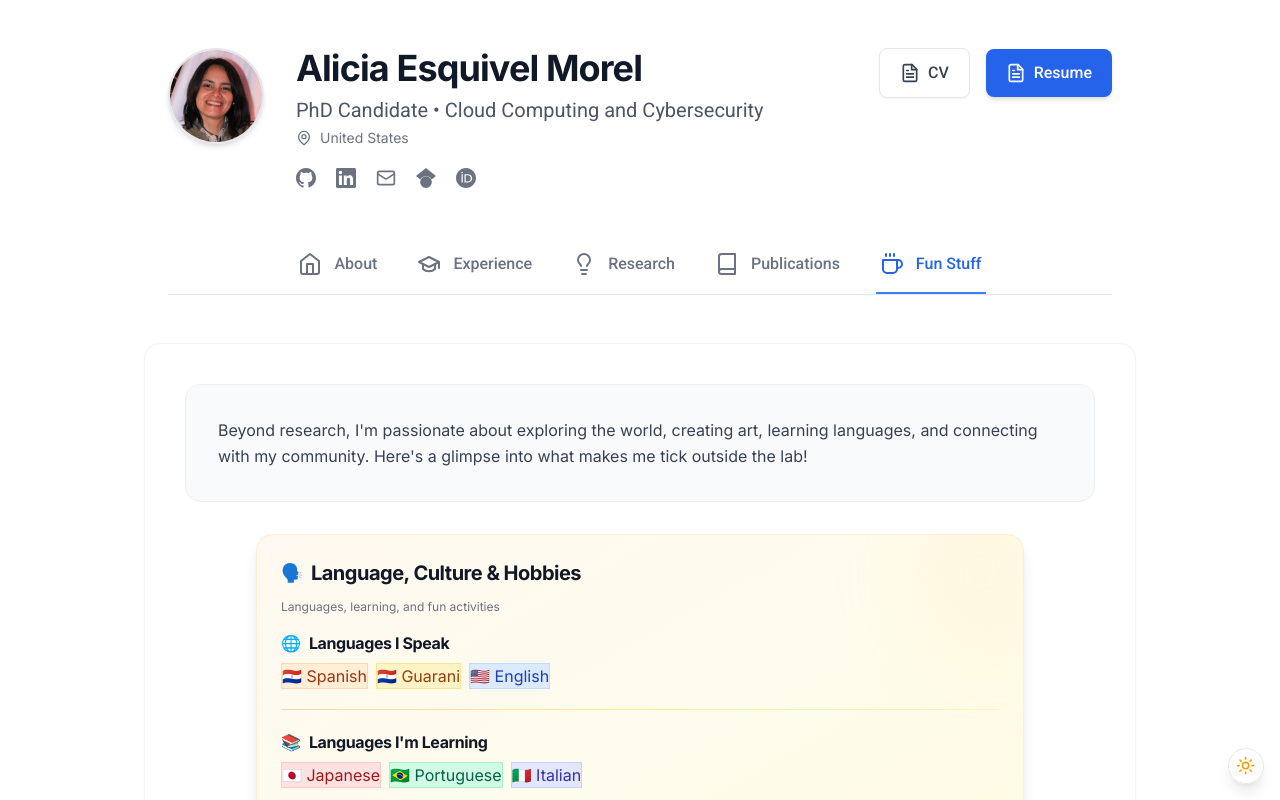
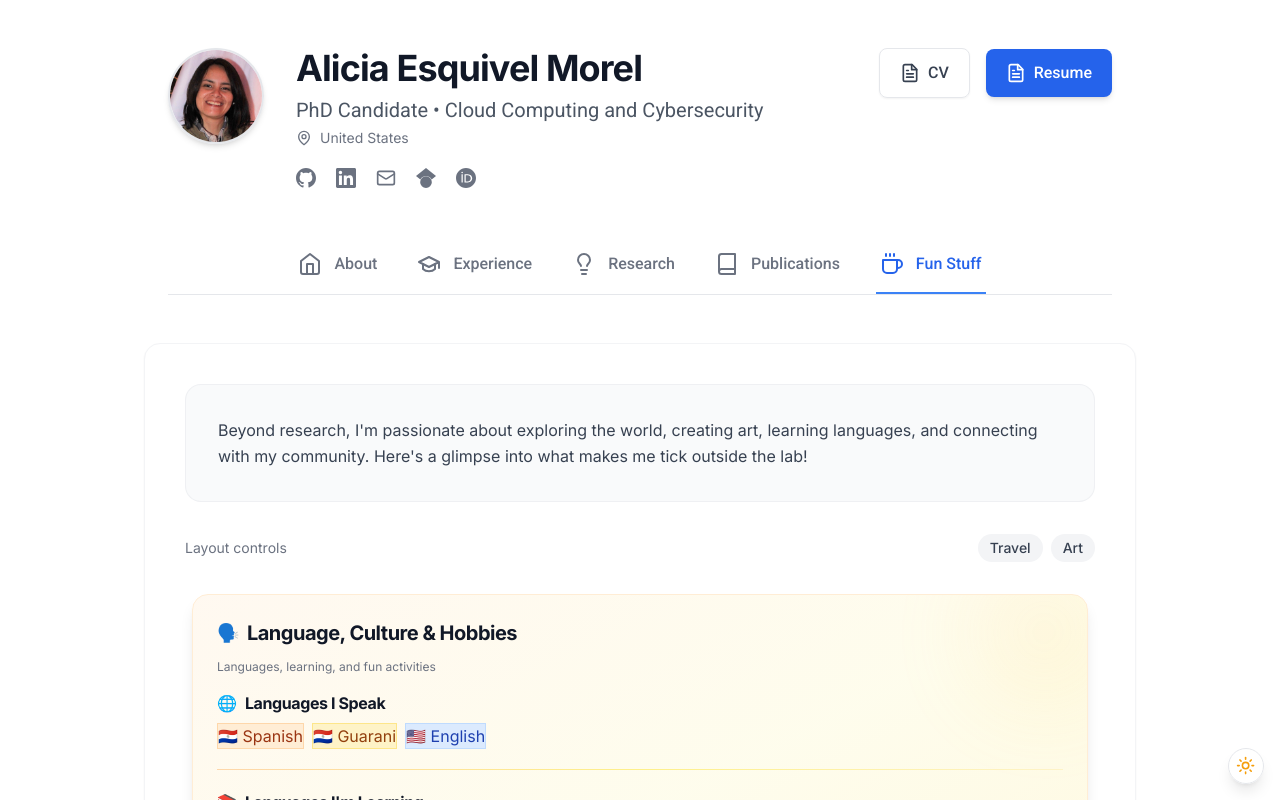
Before and after one commit to alicesquivel/academic-website, a React (Vite) app: page / in a window 1280 px wide. Both pictures are taken after a click on the button "Fun Stuff". Shown: the top 800 px of the page. Built offline with nearby package versions, Linux system fonts and the light colour scheme.

Commit message:
feat(fun): add UI toggles for Travel/Art, update Duolingo link, improve auto-collapse width

```diff
--- a/src/components/TabContent.jsx
+++ b/src/components/TabContent.jsx
@@ -681,6 +681,10 @@ const TabContent = ({ activeTab }) => {
   const [currentPhotos, setCurrentPhotos] = useState([]);
   const [currentPhotoIndex, setCurrentPhotoIndex] = useState(0);
   const [currentDestination, setCurrentDestination] = useState("");
+
+  // UI toggles for Fun tab sections (controlled in-UI)
+  const [showTravel, setShowTravel] = useState(false);
+  const [showArt, setShowArt] = useState(false);
 
   // Modal handlers
   const openModal = (photos, index = 0, destination = "") => {
@@ -1528,13 +1532,10 @@ const TabContent = ({ activeTab }) => {
         );
 
       case "fun": {
-        // Toggle these flags to show/hide sections. When both false,
-        // the grid will collapse to a single centered column.
-        const showTravel = false;
-        const showArt = false;
+        // Compute grid class based on UI toggles (state declared above)
         const gridClass = (showTravel || showArt)
           ? "grid grid-cols-1 md:grid-cols-2 gap-6 font-sans"
-          : "grid grid-cols-1 gap-6 font-sans max-w-3xl mx-auto";
+          : "grid grid-cols-1 gap-6 font-sans max-w-4xl mx-auto";
 
         return (
           <div className="space-y-8">
@@ -1549,13 +1550,41 @@ const TabContent = ({ activeTab }) => {
               </div>
             </div>
 
+            <div className="flex items-center justify-end gap-2">
+              <div className="text-sm text-gray-500 dark:text-gray-400 mr-auto">
+                Layout controls
+              </div>
+              <button
+                onClick={() => setShowTravel((s) => !s)}
+                aria-pressed={showTravel}
+                className={`px-3 py-1 rounded-full text-sm font-medium transition-colors duration-200 ${
+                  showTravel
+                    ? "bg-sky-600 text-white"
+                    : "bg-gray-100 text-gray-700 dark:bg-gray-700/40 dark:text-gray-200"
+                }`}
+              >
+                Travel
+              </button>
+              <button
+                onClick={() => setShowArt((s) => !s)}
+                aria-pressed={showArt}
+                className={`px-3 py-1 rounded-full text-sm font-medium transition-colors duration-200 ${
+                  showArt
+                    ? "bg-pink-600 text-white"
+                    : "bg-gray-100 text-gray-700 dark:bg-gray-700/40 dark:text-gray-200"
+                }`}
+              >
+                Art
+              </button>
+            </div>
+
             {/* Travel Adventures & Language Culture - Side by Side (collapsed to single column when other sections hidden) */}
             <div
               className={gridClass}
               style={{ fontFamily: "Inter, Poppins, SF Pro, sans-serif" }}
             >
-              {/* Travel Memories Card (commented out) */}
-              {false && (
+              {/* Travel Memories Card (visible when Travel toggle is ON) */}
+              {showTravel && (
                 <div className="relative bg-gradient-to-br from-blue-50/80 via-sky-50/80 to-cyan-100/60 dark:from-blue-900/30 dark:via-sky-900/20 dark:to-cyan-900/30 rounded-2xl p-6 shadow-lg border border-blue-100 dark:border-blue-900/30 h-full overflow-hidden">
                   <h3 className="text-xl font-extrabold text-gray-900 dark:text-gray-100 mb-3 flex items-center gap-x-2 tracking-tight">
                     <span className="text-lg">🌎</span>
@@ -1850,7 +1879,7 @@ const TabContent = ({ activeTab }) => {
                     </div>
                     {/* Duolingo Learning Tool */}
                     <a
-                      href="https://www.duolingo.com"
+                      href="https://www.duolingo.com/profile/alicesquivel"
                       target="_blank"
                       rel="noopener noreferrer"
                       className="tag-pill bg-green-100 dark:bg-green-900/30 text-green-800 dark:text-green-200 border border-green-200 dark:border-green-800 hover:shadow-lg hover:scale-105 transition-all duration-200 cursor-pointer inline-flex items-center gap-2 mt-1"
@@ -1888,8 +1917,8 @@ const TabContent = ({ activeTab }) => {
               </div>
             </div>
 
-            {/* Art & Design Portfolio - Full Width (commented out) */}
-            {false && (
+            {/* Art & Design Portfolio - Full Width (visible when Art toggle is ON) */}
+            {showArt && (
               <div className="bg-gradient-to-br from-pink-50 to-rose-50 dark:from-pink-900/20 dark:to-rose-900/20 rounded-xl p-6 shadow-md">
                 <h3 className="text-lg font-semibold text-gray-900 dark:text-gray-100 mb-4 flex items-center gap-x-2">
                   <PencilLine className="w-5 h-5 text-pink-600 dark:text-pink-400" />
```
